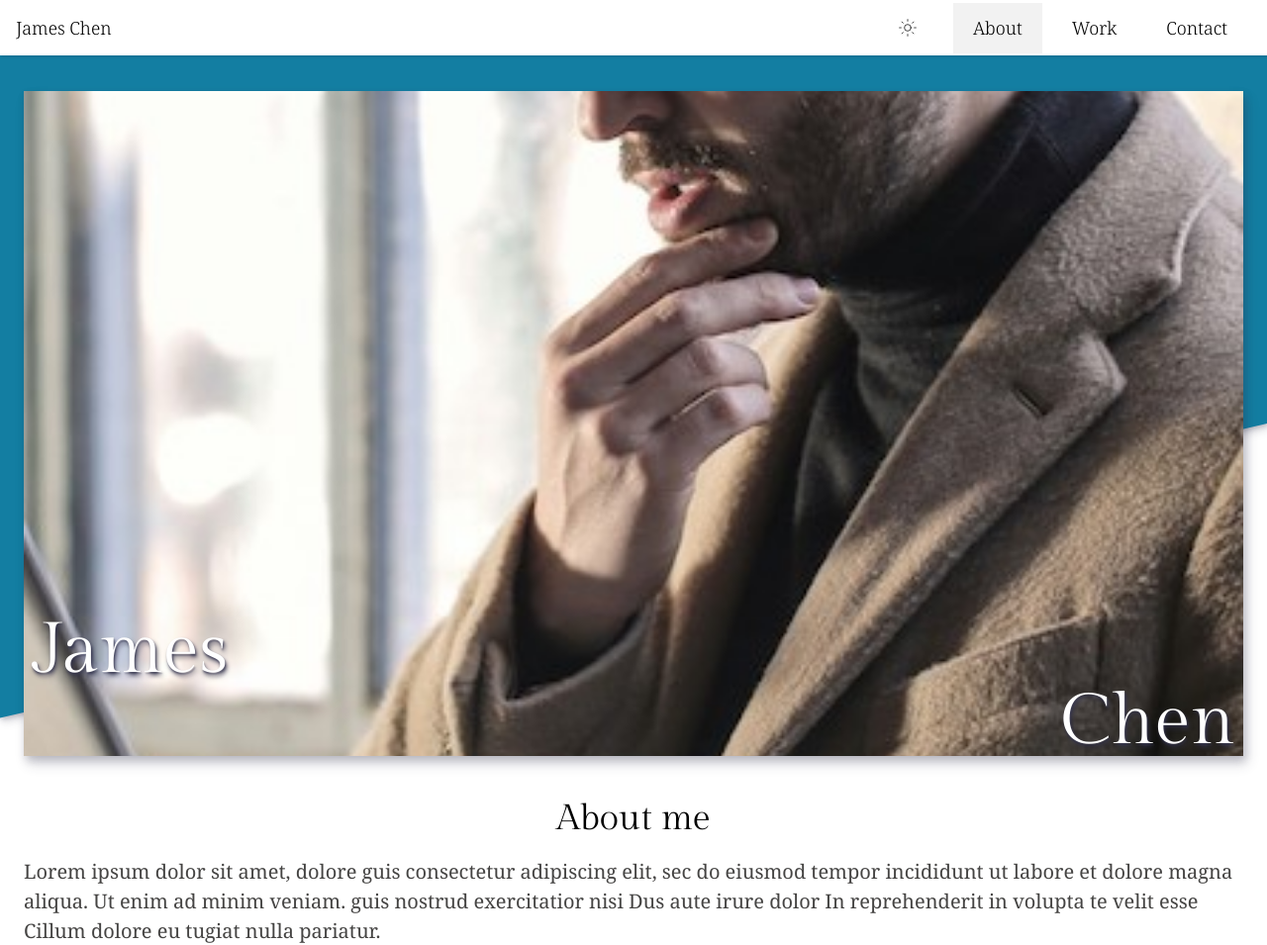
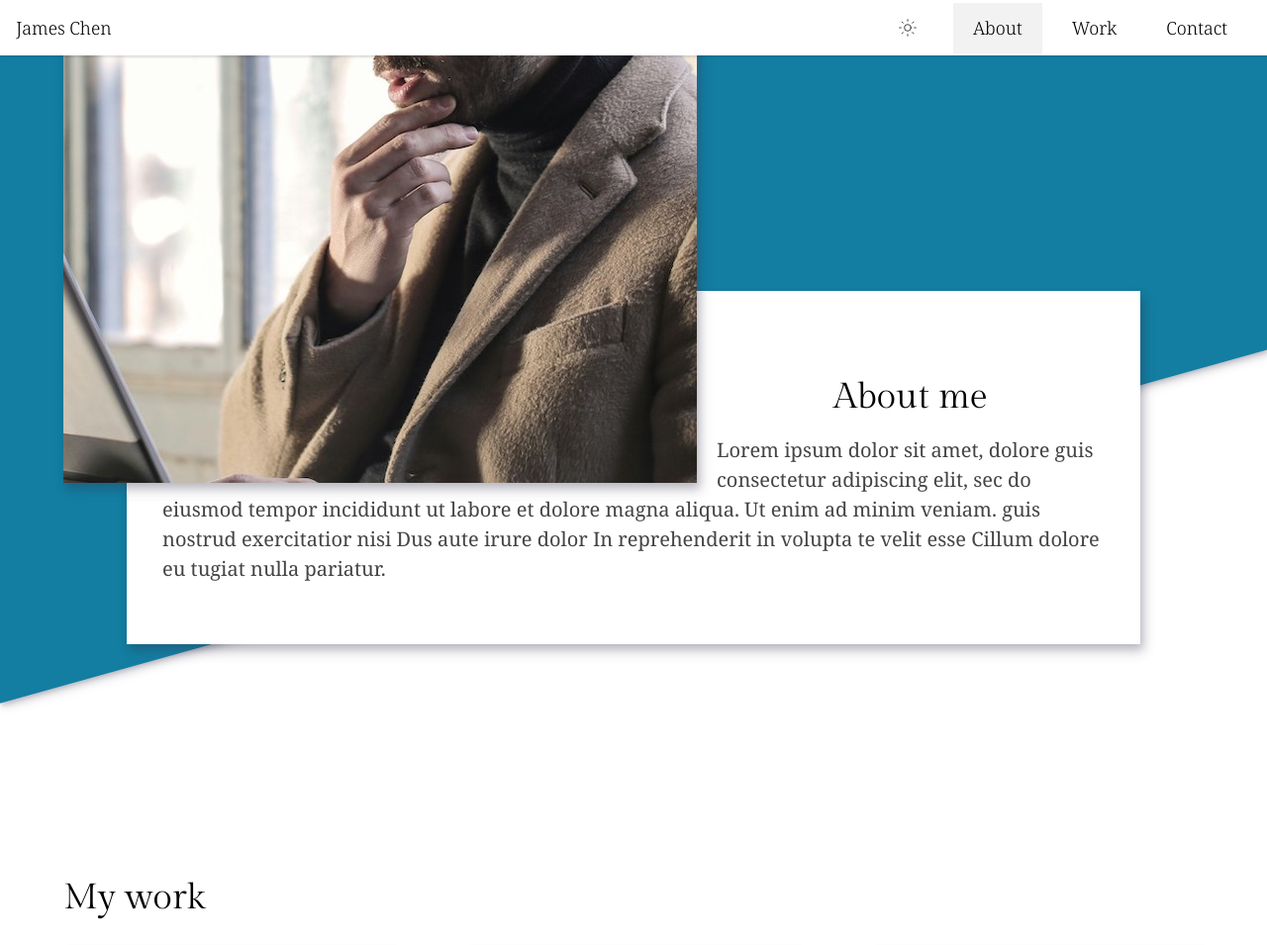
Before and after one commit to jameschen215/home-page, a website built with webpack: page src/template.html in a window 1280 px wide. Shown: the top 955 px of the page at 99% size. Built offline with nearby package versions, Linux system fonts and the light colour scheme; a web font is replaced by a local one.

Commit message:
The first version of tablet layout

```diff
--- a/src/component/about/about.css
+++ b/src/component/about/about.css
@@ -42,6 +42,8 @@
 	position: relative;
 }
 
+/* remove the gap between img container and the image */
+.photo picture,
 .photo img {
 	height: 100%;
 	width: 100%;
@@ -110,4 +112,79 @@
 }
 
 @media screen and (min-width: 481px) {
+	.about {
+		position: relative;
+		/* display: block; */
+		width: 100%;
+	}
+
+	.bg-shadow .bg {
+		clip-path: polygon(0 0, 100% 0, 100% 40%, 0% 88%);
+	}
+
+	.about .social-links {
+		display: none;
+	}
+
+	.banner .photo {
+		position: absolute;
+		bottom: 42%;
+		left: 5%;
+		width: 50%;
+		height: auto;
+
+		z-index: 2;
+
+		overflow: visible;
+		/* display: none; */
+	}
+
+	.banner .photo .name {
+		width: max-content;
+		height: max-content;
+		bottom: auto;
+		left: auto;
+		top: 24px;
+		right: 80px;
+
+		transform: translateX(100%);
+
+		padding: 0;
+		flex-direction: row;
+		align-items: baseline;
+	}
+
+	.about h1:last-of-type {
+		margin: 0;
+		margin-left: 24px;
+		align-self: normal;
+	}
+
+	.description {
+		position: absolute;
+		bottom: 20%;
+		left: 10%;
+		width: 80%;
+		height: 48%;
+		background-color: white;
+		box-shadow: 2px 4px 8px var(--shadow-medium),
+			4px 8px 12px var(--shadow-medium);
+
+		padding: 80px 36px;
+
+		/* border: 1px solid red; */
+		display: block;
+	}
+
+	.description .placeholder {
+		width: calc(45vw - 36px + 20px);
+		height: calc(25vh - 80px);
+		/* border: 1px solid #000; */
+
+		float: left;
+	}
+
+	.description h2 {
+		margin-bottom: 12px;
+	}
 }
--- a/src/component/about/about.js
+++ b/src/component/about/about.js
@@ -1,6 +1,7 @@
 import './about.css';
 
-import photo from '../../images/photo-mobile-1.jpg';
+import photoMobile from '../../images/banner-photo@mobile.jpg';
+import photoTablet from '../../images/banner-photo@tablet.jpg';
 
 import {
 	GITHUB_ICON,
@@ -18,17 +19,21 @@ export function About() {
         </div>
 
         <div class='photo'>
-          <img src='${photo}' alt='James photo' />
+          <picture>
+            <source media='(min-width: 481px)' srcset='${photoTablet}'>
+            <img src='${photoMobile}' alt='James photo' />
+          </picture>
+
           <div class='name'>
             <h1>James</h1>
             <h1>Chen</h1>
+          </div>
         </div>
-        </div>
-
 
       </div>
 
       <div class='description'>
+        <div class='placeholder'></div>
         <h2>About me</h2>
         <p>
           Lorem ipsum dolor sit amet, dolore guis consectetur adipiscing elit, sec
--- a/src/component/contact/contact.css
+++ b/src/component/contact/contact.css
@@ -48,8 +48,31 @@
 	min-height: 660px;
 } */
 
+.contact-photo picture,
 .contact-photo img {
 	display: block;
 	width: 100%;
+	height: 100%;
 	object-fit: cover;
 }
+
+/* Responsive layout */
+@media screen and (min-width: 481px) {
+	.contact {
+		flex-direction: row;
+		align-items: stretch;
+		justify-content: stretch;
+		background-color: var(--primary);
+	}
+
+	.contact-info {
+		background-color: transparent;
+		align-self: center;
+		flex: 11;
+	}
+
+	.contact-photo {
+		flex: 9;
+		padding: 8px 8px 8px 0;
+	}
+}
--- a/src/component/contact/contact.js
+++ b/src/component/contact/contact.js
@@ -1,6 +1,7 @@
 import './contact.css';
 
-import photoMobile2 from '../../images/photo-mobile-2.jpg';
+import photoMobile from '../../images/contact-photo@mobile.jpg';
+import photoTablet from '../../images/contact-photo@tablet.jpg';
 
 import {
 	GITHUB_ICON,
@@ -33,7 +34,10 @@ export function Contact() {
       </div>
 
       <div class='contact-photo'>
-        <img src='${photoMobile2}' alt='James photo'>
+        <picture>
+          <source media='(min-width: 481px)' srcset='${photoTablet}'>
+          <img src='${photoMobile}' alt='James photo' />
+        </picture>
       </div>
     </section>
   `;
--- a/src/component/header/header.js
+++ b/src/component/header/header.js
@@ -6,8 +6,6 @@ import {
 	PROJECT_ICON,
 	CONTACT_ICON,
 	MENU_ICON,
-	CLOSE_ICON,
-	DARK_ICON,
 	LIGHT_ICON,
 } from '../../script/constant.js';
 
--- a/src/component/work/work.css
+++ b/src/component/work/work.css
@@ -77,3 +77,15 @@
 	/* border-top: 0.5px solid hsla(0, 100%, 0%, 0.25); */
 	border-bottom: 0.5px solid hsla(0, 100%, 0%, 0.25);
 }
+
+/* Responsive layout */
+@media screen and (min-width: 481px) {
+	.work {
+		padding: 0 5vw;
+	}
+
+	.work h2 {
+		text-align: start;
+		margin-bottom: 12px;
+	}
+}
--- a/src/style/main.css
+++ b/src/style/main.css
@@ -85,7 +85,6 @@ svg {
 	margin-top: 56px;
 	max-width: 100%;
 	min-height: calc(100% - 56px);
-	/* border: 10px solid #000; */
 
 	display: flex;
 	flex-direction: column;
```
Also changed, not shown: src/images/banner-photo@mobile.jpg (added), src/images/banner-photo@tablet.jpg (added), src/images/contact-photo@mobile.jpg (renamed from src/images/photo-mobile-2.jpg), src/images/contact-photo@tablet.jpg (added), src/images/photo-mobile-1.jpg (deleted).
